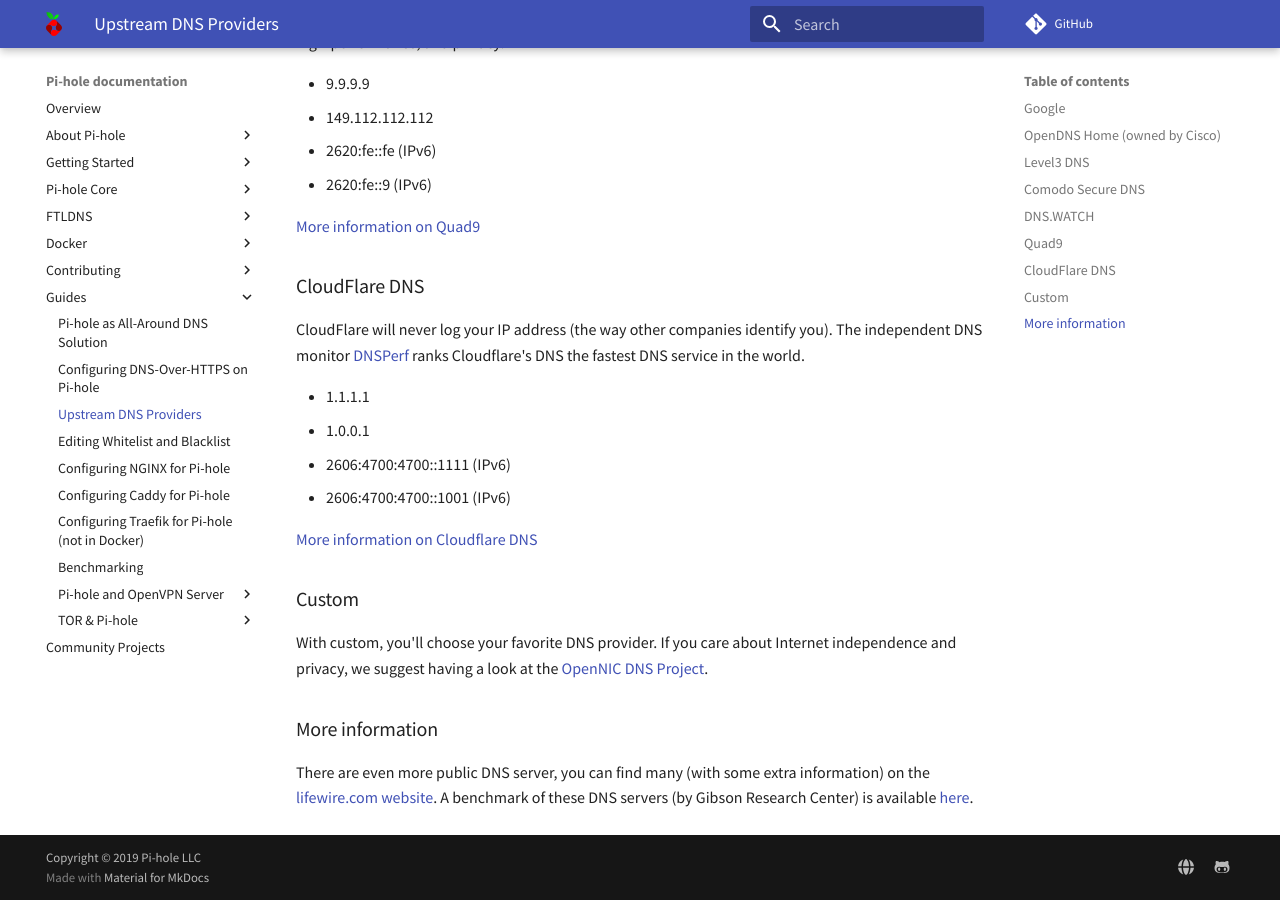
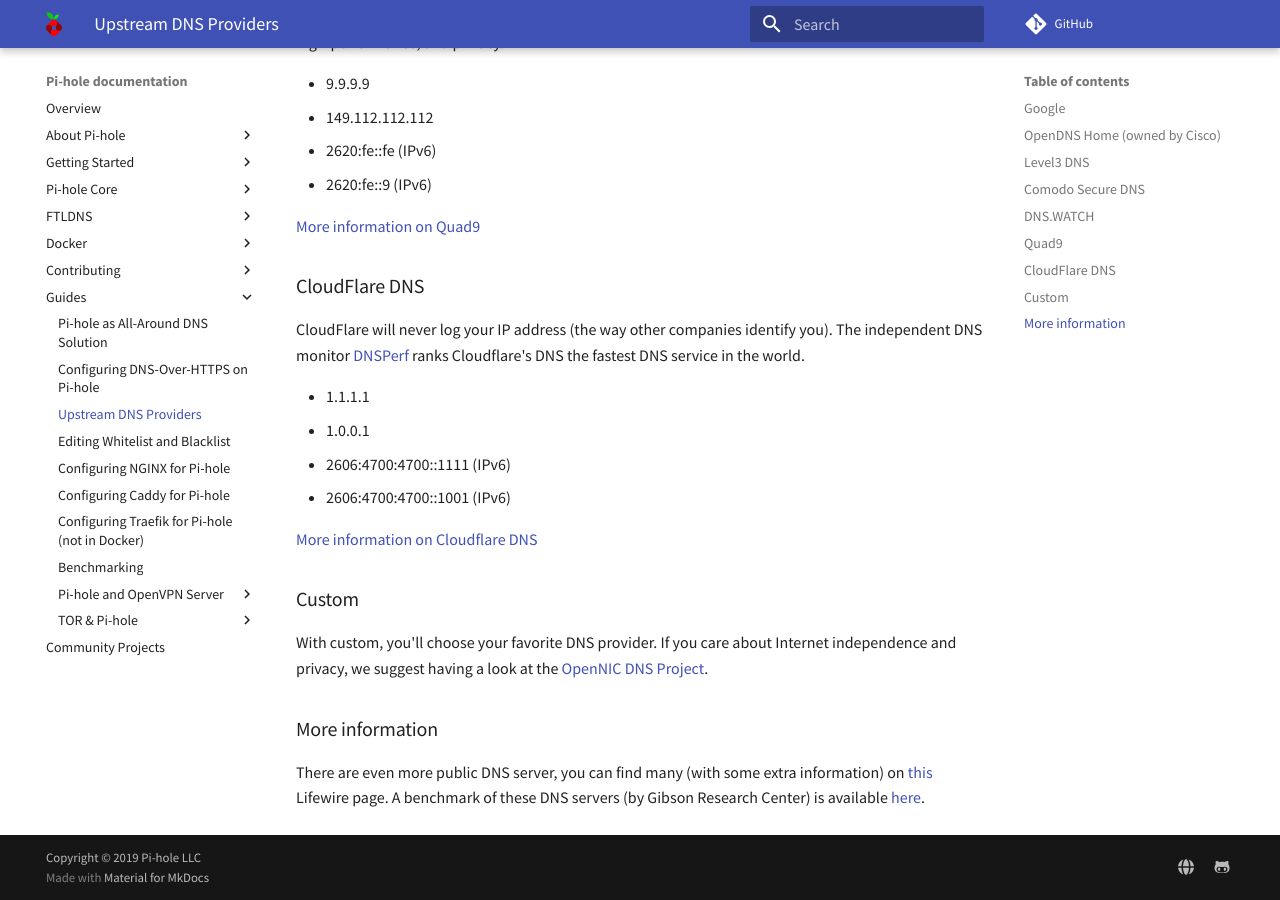
Before and after one commit to pi-hole/docs, an MkDocs documentation site: the page built from docs/guides/upstream-dns-providers.md, in a window 1280 px wide and 900 px high, scrolled down 2135 px. Built offline with MkDocs 1.6.1 and Material for MkDocs 9.7.7, drawn with Linux system fonts in a browser that asks for light colours; comment, search, counter and statistics services are not loaded.

Commit message:
Update upstream-dns-providers.md

```diff
--- a/docs/guides/upstream-dns-providers.md
+++ b/docs/guides/upstream-dns-providers.md
@@ -97,4 +97,4 @@
 
 ### More information
 
-There are even more public DNS server, you can find many (with some extra information) on the [lifewire.com website](https://www.lifewire.com/free-and-public-dns-servers-2626062). A benchmark of these DNS servers (by Gibson Research Center) is available [here](https://www.grc.com/dns/Benchmark.htm).
+There are even more public DNS server, you can find many (with some extra information) on [this](https://www.lifewire.com/free-and-public-dns-servers-2626062) Lifewire page. A benchmark of these DNS servers (by Gibson Research Center) is available [here](https://www.grc.com/dns/Benchmark.htm).
```
